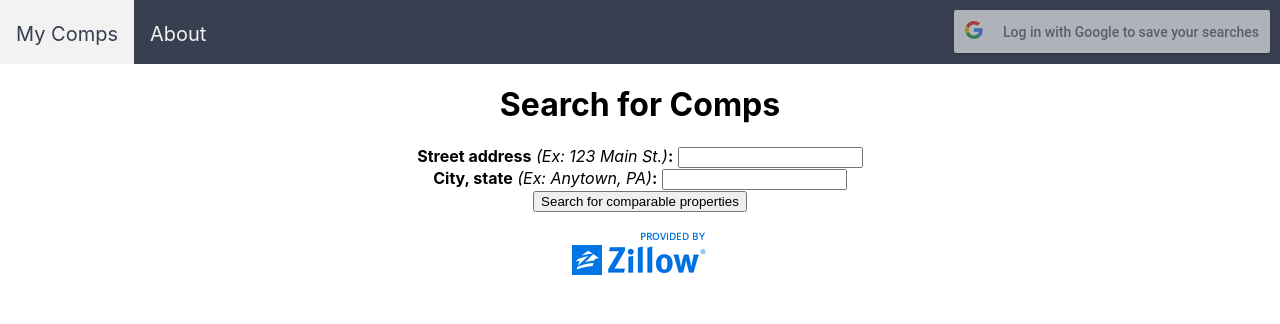
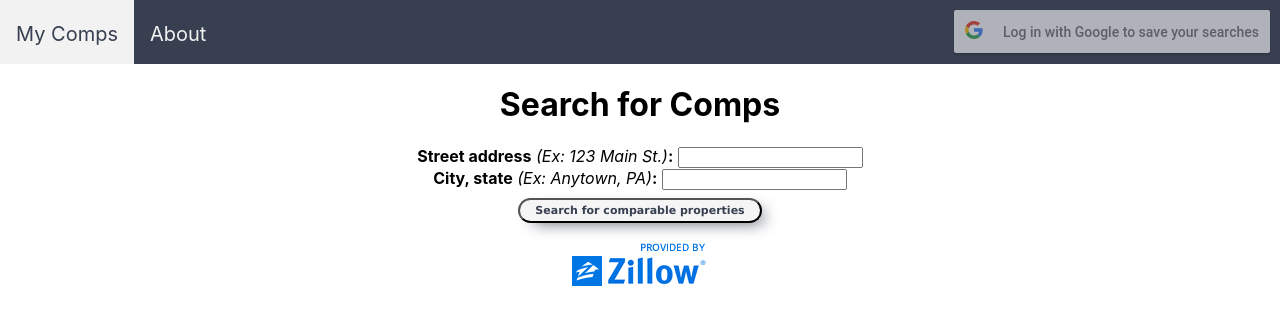
Before and after one commit to bethurban/my-comps-client, a React (Create React App) app: page / in a window 1280 px wide. Shown: the top 324 px of the page. Built offline with nearby package versions, Linux system fonts and the light colour scheme; what google-maps-react would draw is missing.

Commit message:
Create Button.css and add styling to all buttons.

```diff
--- a/src/components/HomeCard.js
+++ b/src/components/HomeCard.js
@@ -1,13 +1,15 @@
 import React from 'react';
 import SavedSearchButton from './SavedSearchButton';
+import '../containers/Button.css'
 
 const HomeCard = ({ home, deleteHome, user, getZPID }) => (
   <div key={home.id}  className="HomeCard">
     <h3>{home.name}</h3>
     <p>{home.address}</p>
     <p>{home.citystate}</p>
-    <p><SavedSearchButton search={Object.assign({}, {address: home.address, citystate: home.citystate})} getZPID={getZPID} /></p>
-    <p><button onClick={() => deleteHome(home.id, user)}>Delete this saved address</button></p>
+    <SavedSearchButton search={Object.assign({}, {address: home.address, citystate: home.citystate})} getZPID={getZPID} />
+    <br></br>
+    <button className="myButton" onClick={() => deleteHome(home.id, user)}>Delete this saved address</button>
 
   </div>
 )
--- a/src/components/SavedSearchButton.js
+++ b/src/components/SavedSearchButton.js
@@ -1,9 +1,11 @@
 import React from 'react';
 import { withRouter } from 'react-router-dom';
+import '../containers/Button.css';
 
 const SavedSearchButton = withRouter(({ history, getZPID, search }) => (
   <button
     type='button'
+    className='myButton'
     onClick={() => {
       history.push('/')
       getZPID(search)
--- /dev/null
+++ b/src/containers/Button.css
@@ -0,0 +1,25 @@
+.myButton {
+	-moz-box-shadow: 8px 6px 16px -7px #373f51;
+	-webkit-box-shadow: 8px 6px 16px -7px #373f51;
+	box-shadow: 8px 6px 16px -7px #373f51;
+	background-color:#f5f5f5;
+	-moz-border-radius:42px;
+	-webkit-border-radius:42px;
+	border-radius:42px;
+	display:inline-block;
+	cursor:pointer;
+	color:#373f51;
+	font-family:Verdana;
+	font-size:11px;
+	font-weight:bold;
+	padding:4px 15px;
+  margin-top: 8px;
+	text-decoration:none;
+}
+.myButton:hover {
+	background-color:#f5f5f5;
+}
+.myButton:active {
+	position:relative;
+	top:1px;
+}
--- a/src/containers/HomeForm.js
+++ b/src/containers/HomeForm.js
@@ -2,6 +2,7 @@
   import { connect } from 'react-redux';
   import { updateHomeFormData } from '../actions/homeForm';
   import { createHome } from '../actions/homes'
+  import './Button.css';
 
   class HomeForm extends Component {
 
@@ -54,7 +55,7 @@
                   value={citystate}
                 />
             </div>
-            <button type="submit">Save home</button>
+            <button type="submit" className="myButton">Save home</button>
           </form>
         </div>
       );
--- a/src/containers/SearchForm.js
+++ b/src/containers/SearchForm.js
@@ -44,7 +44,7 @@ class SearchForm extends Component {
               value={citystate}
             />
           </div>
-          <button type="submit">Search for comparable properties</button>
+          <button type="submit" className="myButton">Search for comparable properties</button>
         </form>
         <p><img src={Zillowlogo} alt="Real Estate on Zillow" /></p>
       </div>
```
